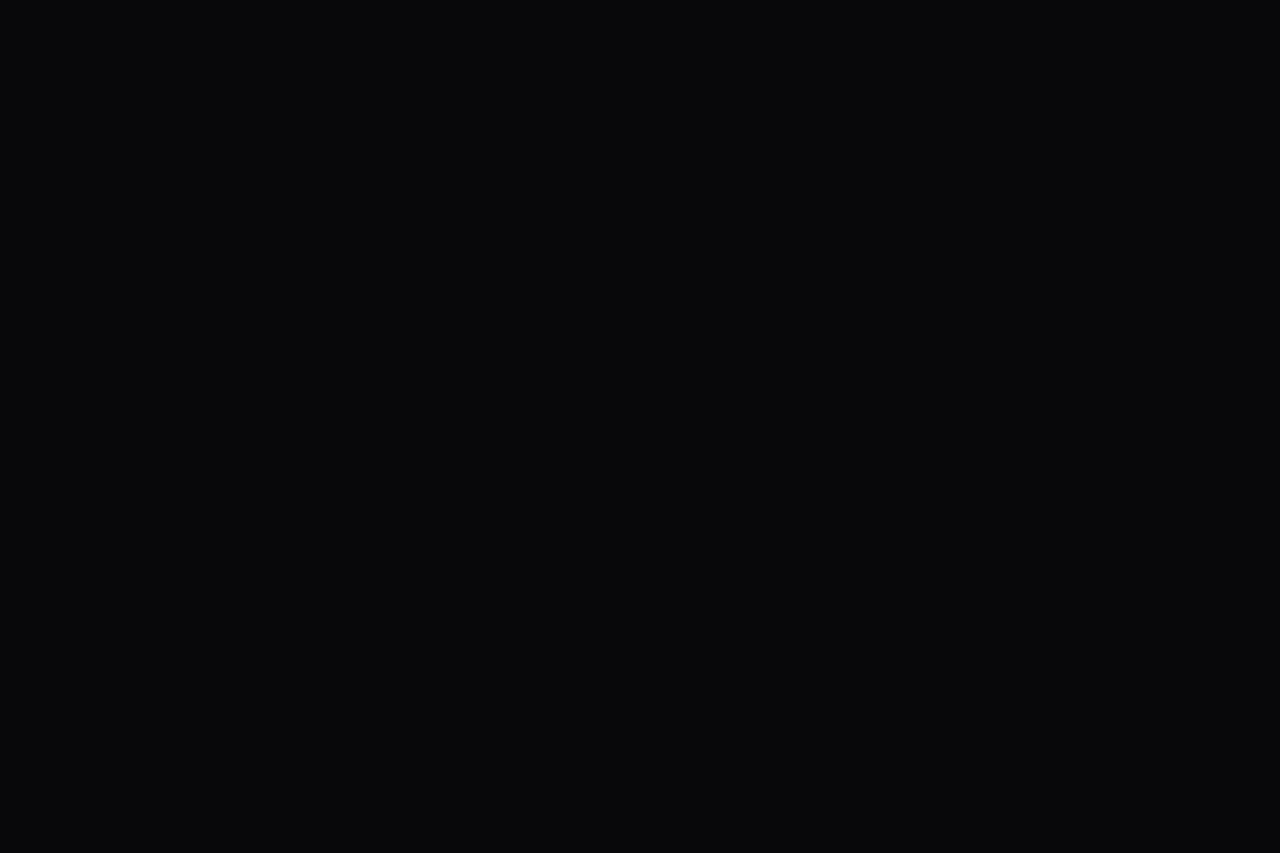
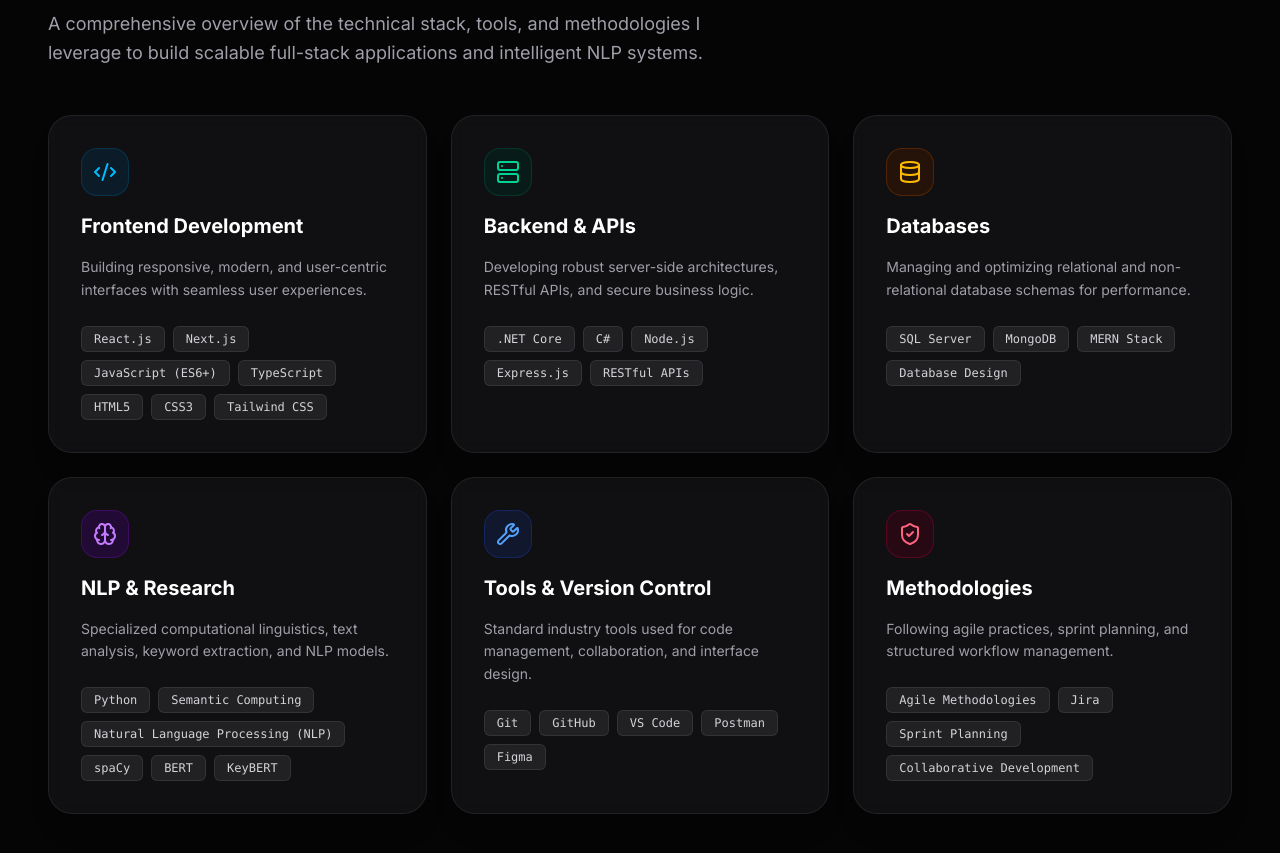
Before and after one commit to Erandi-Hans/Erandi-Hansika-Portfolio, a Next.js app: page / in a window 1280 px wide. Shown: the part 1733-2586 px from the top of the page. Before the commit the page ends 1609 px from the top, so only its background shows below. Built offline with nearby package versions, Linux system fonts and the light colour scheme.

Commit message:
feat:  Add skillls components

```diff
--- a/src/app/components/Navbar.tsx
+++ b/src/app/components/Navbar.tsx
@@ -9,6 +9,7 @@ export default function Navbar() {
                 </Link>
                 <div className="hidden md:flex items-center gap-8 text-lg font-medium text-zinc-400">
                     <Link href="#about" className="hover:text-white transition">About</Link>
+                    <Link href="#skills" className="hover:text-white transition">Technical Skills</Link>
                     <Link href="#experience" className="hover:text-white transition">Experience</Link>
                     <Link href="#projects" className="hover:text-white transition">Projects</Link>
                     <Link href="#contact" className="hover:text-white transition">Contact</Link>
--- /dev/null
+++ b/src/app/components/Skills.tsx
@@ -0,0 +1,132 @@
+import { Code2, Server, Database, Brain, Wrench, ShieldCheck } from 'lucide-react';
+
+export default function Skills() {
+    return (
+        <section id="skills" className="w-full max-w-[1600px] mx-auto px-6 md:px-12 py-20 border-t border-zinc-800/60">
+            <div className="space-y-12">
+
+                {/* Section Title */}
+                <div className="space-y-3 max-w-2xl">
+                    <h2 className="text-3xl md:text-4xl font-bold tracking-tight text-white">Technical Skills & Expertise</h2>
+                    <p className="text-zinc-400 text-lg leading-relaxed">
+                        A comprehensive overview of the technical stack, tools, and methodologies I leverage to build scalable full-stack applications and intelligent NLP systems.
+                    </p>
+                </div>
+
+                {/* Skills Grid */}
+                <div className="grid grid-cols-1 md:grid-cols-2 lg:grid-cols-3 gap-6">
+
+                    {/* 1. Frontend Development */}
+                    <div className="bg-zinc-900/60 border border-zinc-800/80 rounded-3xl p-8 space-y-4 backdrop-blur-sm shadow-xl hover:border-zinc-700 transition">
+                        <div className="w-12 h-12 rounded-2xl bg-sky-950/40 border border-sky-800/40 flex items-center justify-center text-sky-400">
+                            <Code2 size={24} />
+                        </div>
+                        <h3 className="text-xl font-bold text-white">Frontend Development</h3>
+                        <p className="text-sm text-zinc-400 leading-relaxed">
+                            Building responsive, modern, and user-centric interfaces with seamless user experiences.
+                        </p>
+                        <div className="flex flex-wrap gap-2 pt-2">
+                            {["React.js", "Next.js", "JavaScript (ES6+)", "TypeScript", "HTML5", "CSS3", "Tailwind CSS"].map((tech, i) => (
+                                <span key={i} className="px-3 py-1 bg-zinc-800/80 border border-zinc-700/60 rounded-md text-xs font-mono text-zinc-300">
+                                    {tech}
+                                </span>
+                            ))}
+                        </div>
+                    </div>
+
+                    {/* 2. Backend Development */}
+                    <div className="bg-zinc-900/60 border border-zinc-800/80 rounded-3xl p-8 space-y-4 backdrop-blur-sm shadow-xl hover:border-zinc-700 transition">
+                        <div className="w-12 h-12 rounded-2xl bg-emerald-950/40 border border-emerald-800/40 flex items-center justify-center text-emerald-400">
+                            <Server size={24} />
+                        </div>
+                        <h3 className="text-xl font-bold text-white">Backend & APIs</h3>
+                        <p className="text-sm text-zinc-400 leading-relaxed">
+                            Developing robust server-side architectures, RESTful APIs, and secure business logic.
+                        </p>
+                        <div className="flex flex-wrap gap-2 pt-2">
+                            {[".NET Core", "C#", "Node.js", "Express.js", "RESTful APIs"].map((tech, i) => (
+                                <span key={i} className="px-3 py-1 bg-zinc-800/80 border border-zinc-700/60 rounded-md text-xs font-mono text-zinc-300">
+                                    {tech}
+                                </span>
+                            ))}
+                        </div>
+                    </div>
+
+                    {/* 3. Databases & Storage */}
+                    <div className="bg-zinc-900/60 border border-zinc-800/80 rounded-3xl p-8 space-y-4 backdrop-blur-sm shadow-xl hover:border-zinc-700 transition">
+                        <div className="w-12 h-12 rounded-2xl bg-amber-950/40 border border-amber-800/40 flex items-center justify-center text-amber-400">
+                            <Database size={24} />
+                        </div>
+                        <h3 className="text-xl font-bold text-white">Databases</h3>
+                        <p className="text-sm text-zinc-400 leading-relaxed">
+                            Managing and optimizing relational and non-relational database schemas for performance.
+                        </p>
+                        <div className="flex flex-wrap gap-2 pt-2">
+                            {["SQL Server", "MongoDB", "MERN Stack", "Database Design"].map((tech, i) => (
+                                <span key={i} className="px-3 py-1 bg-zinc-800/80 border border-zinc-700/60 rounded-md text-xs font-mono text-zinc-300">
+                                    {tech}
+                                </span>
+                            ))}
+                        </div>
+                    </div>
+
+                    {/* 4. Semantic Computing & NLP */}
+                    <div className="bg-zinc-900/60 border border-zinc-800/80 rounded-3xl p-8 space-y-4 backdrop-blur-sm shadow-xl hover:border-zinc-700 transition">
+                        <div className="w-12 h-12 rounded-2xl bg-purple-950/40 border border-purple-800/40 flex items-center justify-center text-purple-400">
+                            <Brain size={24} />
+                        </div>
+                        <h3 className="text-xl font-bold text-white">NLP & Research</h3>
+                        <p className="text-sm text-zinc-400 leading-relaxed">
+                            Specialized computational linguistics, text analysis, keyword extraction, and NLP models.
+                        </p>
+                        <div className="flex flex-wrap gap-2 pt-2">
+                            {["Python", "Semantic Computing", "Natural Language Processing (NLP)", "spaCy", "BERT", "KeyBERT"].map((tech, i) => (
+                                <span key={i} className="px-3 py-1 bg-zinc-800/80 border border-zinc-700/60 rounded-md text-xs font-mono text-zinc-300">
+                                    {tech}
+                                </span>
+                            ))}
+                        </div>
+                    </div>
+
+                    {/* 5. Development Tools & Version Control */}
+                    <div className="bg-zinc-900/60 border border-zinc-800/80 rounded-3xl p-8 space-y-4 backdrop-blur-sm shadow-xl hover:border-zinc-700 transition">
+                        <div className="w-12 h-12 rounded-2xl bg-blue-950/40 border border-blue-800/40 flex items-center justify-center text-blue-400">
+                            <Wrench size={24} />
+                        </div>
+                        <h3 className="text-xl font-bold text-white">Tools & Version Control</h3>
+                        <p className="text-sm text-zinc-400 leading-relaxed">
+                            Standard industry tools used for code management, collaboration, and interface design.
+                        </p>
+                        <div className="flex flex-wrap gap-2 pt-2">
+                            {["Git", "GitHub", "VS Code", "Postman", "Figma"].map((tech, i) => (
+                                <span key={i} className="px-3 py-1 bg-zinc-800/80 border border-zinc-700/60 rounded-md text-xs font-mono text-zinc-300">
+                                    {tech}
+                                </span>
+                            ))}
+                        </div>
+                    </div>
+
+                    {/* 6. Methodologies & Project Management */}
+                    <div className="bg-zinc-900/60 border border-zinc-800/80 rounded-3xl p-8 space-y-4 backdrop-blur-sm shadow-xl hover:border-zinc-700 transition">
+                        <div className="w-12 h-12 rounded-2xl bg-rose-950/40 border border-rose-800/40 flex items-center justify-center text-rose-400">
+                            <ShieldCheck size={24} />
+                        </div>
+                        <h3 className="text-xl font-bold text-white">Methodologies</h3>
+                        <p className="text-sm text-zinc-400 leading-relaxed">
+                            Following agile practices, sprint planning, and structured workflow management.
+                        </p>
+                        <div className="flex flex-wrap gap-2 pt-2">
+                            {["Agile Methodologies", "Jira", "Sprint Planning", "Collaborative Development"].map((tech, i) => (
+                                <span key={i} className="px-3 py-1 bg-zinc-800/80 border border-zinc-700/60 rounded-md text-xs font-mono text-zinc-300">
+                                    {tech}
+                                </span>
+                            ))}
+                        </div>
+                    </div>
+
+                </div>
+
+            </div>
+        </section>
+    );
+}
--- a/src/app/page.tsx
+++ b/src/app/page.tsx
@@ -1,6 +1,7 @@
 import About from "./components/About";
 import Hero from "./components/Hero";
 import Navbar from "./components/Navbar";
+import Skills from "./components/Skills";
 
 
 export default function Home() {
@@ -9,6 +10,7 @@ export default function Home() {
       <Navbar />
       <Hero />
       <About />
+      <Skills />
     </div>
   );
 }
```
